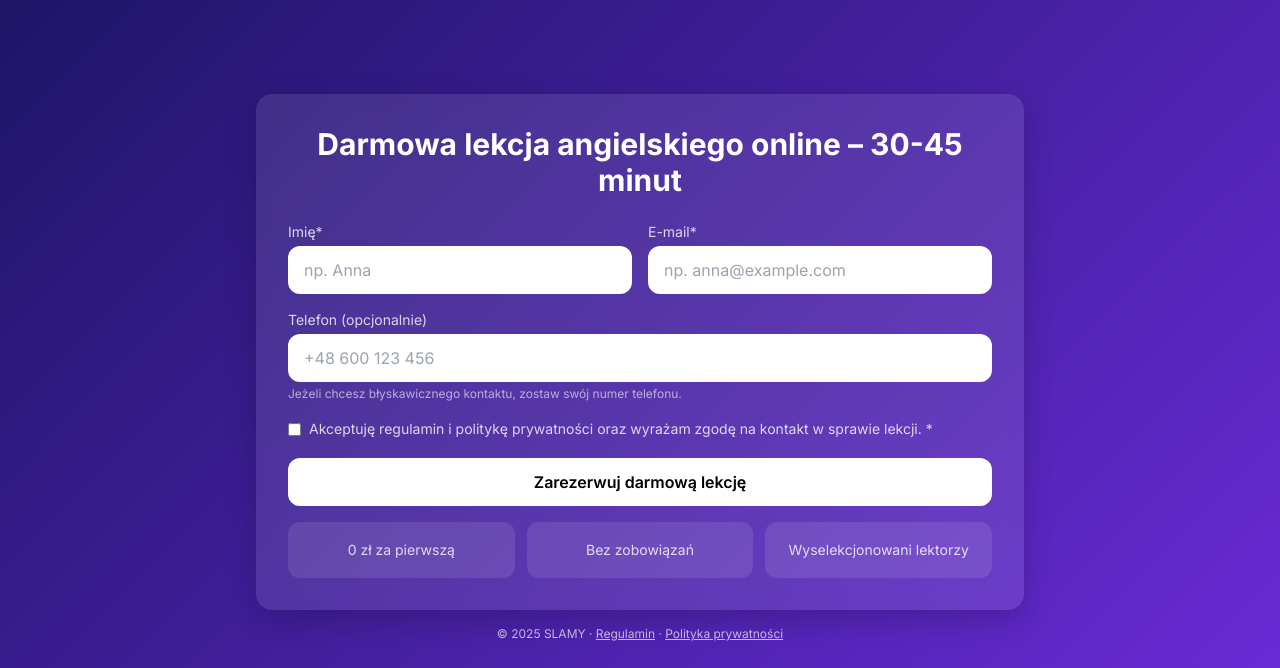
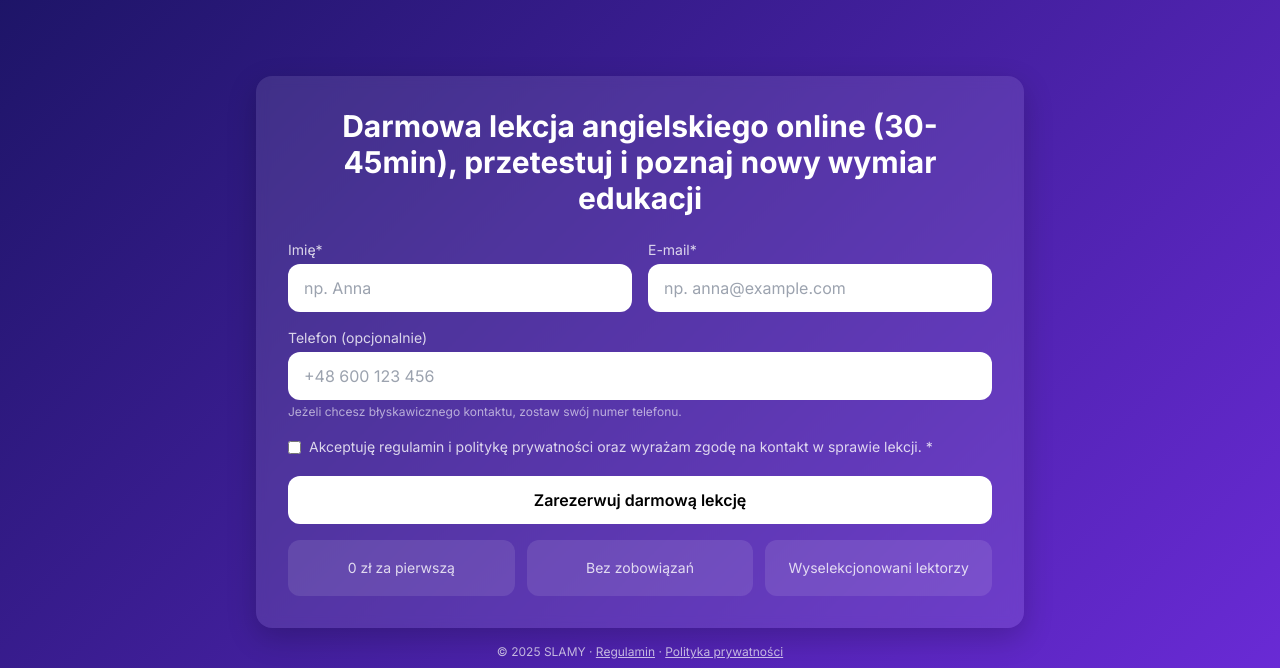
Before and after one commit to elodamiano/darmowa-lekcja, a Flask app: page /darmowa-lekcja in a window 1280 px wide. Shown: the part 64-732 px from the top of the page. Run offline with Flask 3, Linux system fonts and the light colour scheme; some libraries are stand-ins or nearby versions.

Commit message:
zmiana form

```diff
--- a/templates/form.html
+++ b/templates/form.html
@@ -2,7 +2,7 @@
 {% block content %}
   <div class="space-y-6">
     <div class="text-center">
-      <h1 class="text-2xl md:text-3xl font-bold">Darmowa lekcja angielskiego online – 30-45 minut</h1>
+      <h1 class="text-2xl md:text-3xl font-bold">Darmowa lekcja angielskiego online (30-45min), przetestuj i poznaj nowy wymiar edukacji </h1>
     </div>
 
     {% with messages = get_flashed_messages(with_categories=true) %}
```
